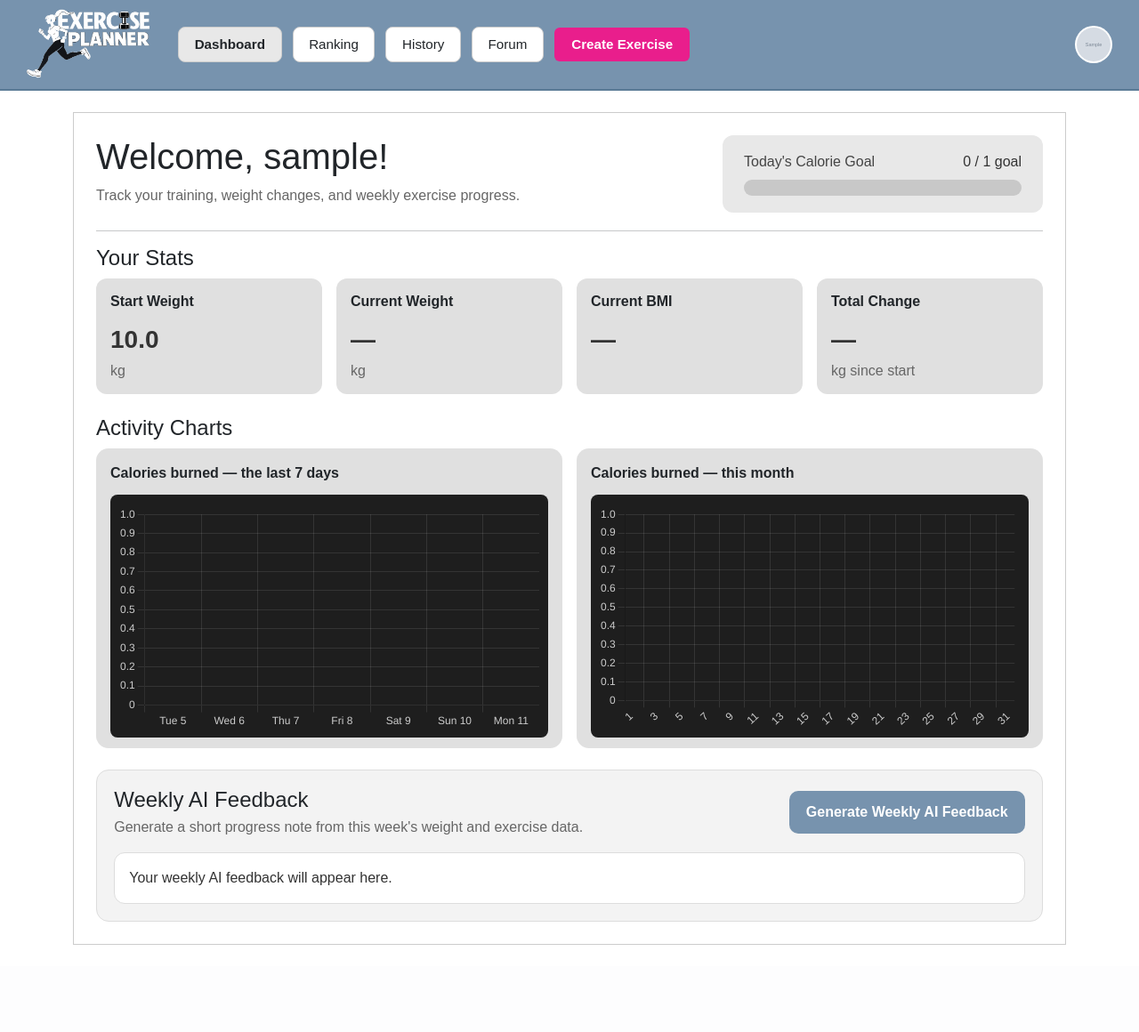
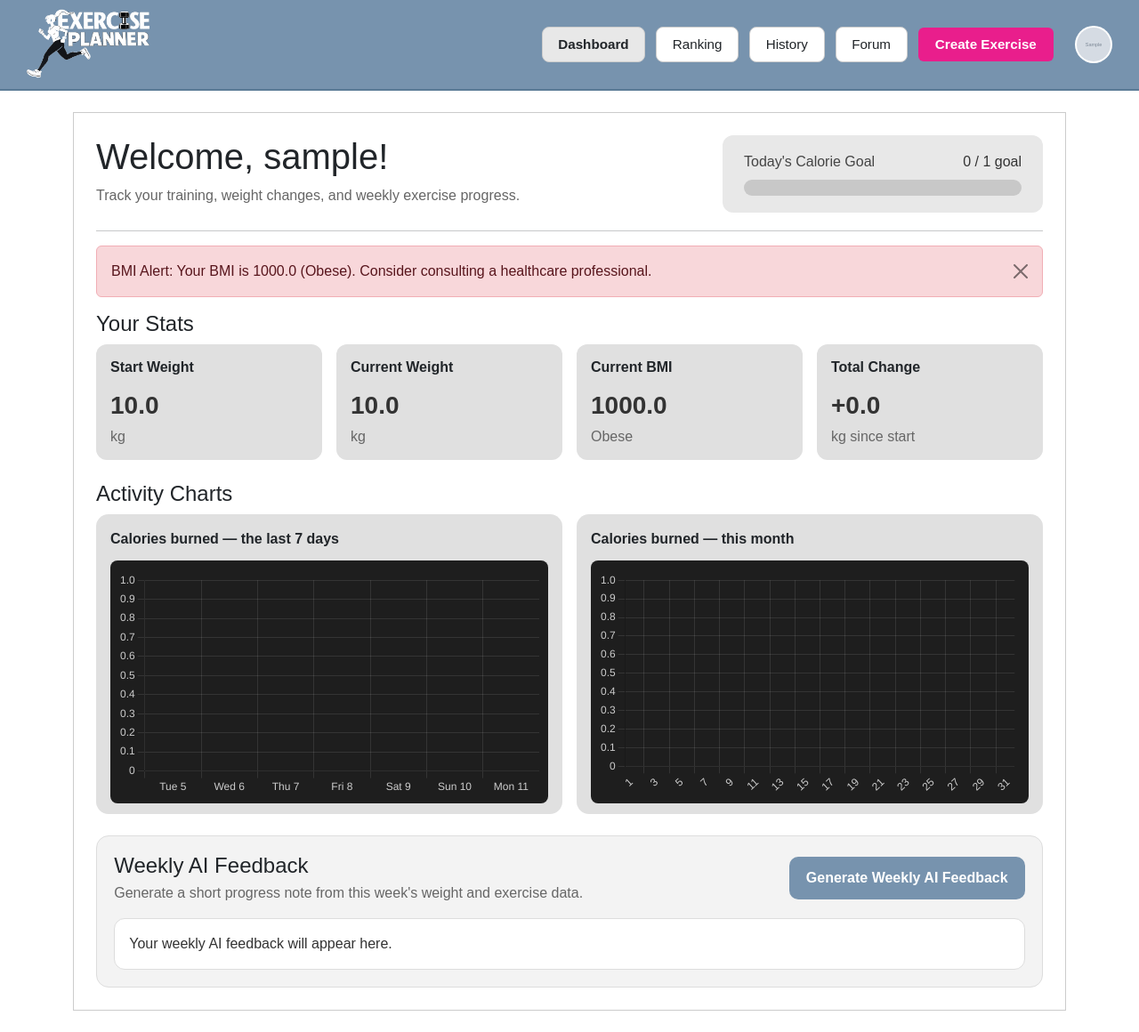
Before and after one commit to nhuntkn/CITS3403-Agile-Web-Development, a Flask app: page /dashboard in a window 1280 px wide. Shown: the whole page at 89% size. Before the commit the page ends 1062 px from the top, so only its background shows below. Run offline with Flask 3, Linux system fonts and the light colour scheme; a user stored in the database is signed in; tables that the repository leaves empty hold one stand-in row (values such as "Sample post"); grey boxes marked "Sample" are stand-in pictures.

Commit message:
Fix Dashboard display issues, and navigation bar

```diff
--- a/app.py
+++ b/app.py
@@ -224,6 +224,19 @@ def exercise():
 
         #store the total calories for the full session
         new_session.total_calories = round(total_calories, 2)
+
+        existing_day = db.session.query(
+            db.func.coalesce(db.func.sum(ExerciseSession.total_calories), 0)
+        ).filter(
+            ExerciseSession.user_id == user.id,
+            ExerciseSession.date == date,
+            ExerciseSession.id != new_session.id
+        ).scalar()
+        if existing_day + total_calories > 10000:
+            db.session.rollback()
+            return render_template("exercise.html", exercise_data=exercise_data,
+                                   username=current_user.username,
+                                   error="Daily calorie total cannot exceed 10,000 kcal")
 
         #save everything to the database
         db.session.commit()
@@ -478,7 +491,9 @@ def account():
     sessions = ExerciseSession.query.filter_by(user_id=user.id).all()
     total_calories = round(sum(s.total_calories for s in sessions),2)
     total_sessions = len(sessions)
-    bmi = round(user.weight/((user.height/100)**2),2) if user.weight and user.height else None
+    last_session = max(sessions, key=lambda s: s.date) if sessions else None
+    current_weight = last_session.current_weight if last_session else user.weight
+    bmi = round(user.weight/((user.height/100)**2),2) if current_weight and user.height else None
 
     if request.method == "POST":
         form = request.form.get("form_type")
@@ -559,6 +574,7 @@ def account():
         bmi=bmi,
         total_calories=total_calories,
         total_sessions=total_sessions,
+        current_weight=current_weight,
         current_date=current_date.today().isoformat()
     )
 
--- a/static/css/style.css
+++ b/static/css/style.css
@@ -53,7 +53,7 @@ body {
 
 .ep-nav-link:hover {
   color: #212529;
-  background: #f0f0f0;
+  background: #c5c4c4;
 }
 
 .ep-nav-link.active {
@@ -134,7 +134,12 @@ body {
 }
 
 .ep-nav-link.create-btn:hover {
-  background: #c91679;
+  background: #a81265;
+}
+
+.ep-nav-link.create-btn.active {
+  background: #128d2c;
+  font-weight: 700;
 }
 
 /* ── Page layout ─────────────────────────────────────────── */
--- a/templates/account.html
+++ b/templates/account.html
@@ -69,7 +69,7 @@
 
 <div class="col-md-6 mb-3">
 <div class="info-label">Weight</div>
-<div class="info-value">{{ user.weight }} kg</div>
+<div class="info-value">{{ current_weight }} kg</div>
 </div>
 
 <div class="col-md-6 mb-3">
--- a/templates/dashboard.html
+++ b/templates/dashboard.html
@@ -5,6 +5,8 @@
 {% block head %}
   <!-- Chart.js -->
   <script src="https://cdn.jsdelivr.net/npm/chart.js@4.4.2/dist/chart.umd.min.js"></script>
+  <!-- Confetti -->
+  <script src="https://cdn.jsdelivr.net/npm/canvas-confetti@1.9.2/dist/confetti.browser.min.js"></script>
 {% endblock %}
 
 {% block navbar %}
@@ -38,6 +40,9 @@
   </div>
 
   <hr>
+
+  <!-- Alerts -->
+  <div id="alertBox" class="mb-3"></div>
 
   <!-- 4 Metric cards -->
   <h4>Your Stats</h4>
@@ -120,24 +125,26 @@
 
     //Metric cards
     const startWeight = {{start_weight | tojson}};
+    const userHeight = {{user_height | tojson}};
 
     const sorted = [...sessions].sort((a, b) => a.date.localeCompare(b.date));
     const last = sorted[sorted.length - 1];
+    const currentWeight = last ? last.current_weight : startWeight;
 
     if (startWeight !== null) {
       document.getElementById("startWeight").textContent = startWeight.toFixed(1);
     }
-    if (last) {
-      document.getElementById('currentWeight').textContent =last.current_weight.toFixed(1);
+
+    if (currentWeight !== null) {
+      document.getElementById('currentWeight').textContent = currentWeight.toFixed(1);
       if (startWeight !== null) {
-        const change = last.current_weight - startWeight;
+        const change = currentWeight - startWeight;
         document.getElementById('totalChanges').textContent =
           (change >= 0 ? "+" : "") + change.toFixed(1);
       }
-      const userHeight = {{ user_height | tojson}};
       if (userHeight) {
         const heightM = userHeight / 100;
-        const bmi = last.current_weight / (heightM * heightM);
+        const bmi = currentWeight / (heightM * heightM);
         document.getElementById("currentBMI").textContent = bmi.toFixed(1);
 
         let category = "";
@@ -146,6 +153,33 @@
         else if (bmi < 30)  category = "Overweight";
         else                category = "Obese";
         document.getElementById("bmiCategory").textContent = category;
+      }
+    }
+
+    //Notifications
+    const alerts = [];
+
+    if (currentWeight !== null && userHeight) {
+      const heightM = userHeight / 100;
+      const bmi = currentWeight / (heightM * heightM);
+      if (bmi < 18.5)
+        alerts.push({ cls: "warning", msg: `BMI Alert: Your BMI is ${bmi.toFixed(1)} (Underweight). Consider consulting a healthcare professional.` });
+      else if (bmi >= 30)
+        alerts.push({ cls: "danger",  msg: `BMI Alert: Your BMI is ${bmi.toFixed(1)} (Obese). Consider consulting a healthcare professional.` });
+      else if (bmi >= 25)
+        alerts.push({ cls: "warning", msg: `BMI Alert: Your BMI is ${bmi.toFixed(1)} (Overweight). Consider consulting a healthcare professional.` });
+    }
+
+    if (sorted.length >= 2) {
+      const now = new Date();
+      const cutoff = new Date(now.getTime() - 7 * 24 * 60 * 60 * 1000);
+      const cutoffStr = `${cutoff.getFullYear()}-${String(cutoff.getMonth()+1).padStart(2,'0')}-${String(cutoff.getDate()).padStart(2,'0')}`;
+      const older = sorted.filter(s => s.date <= cutoffStr);
+      if (older.length > 0) {
+        const refWeight = older[older.length - 1].current_weight;
+        const change = currentWeight - refWeight;
+        if (Math.abs(change) > 1)
+          alerts.push({ cls: "warning", msg: `Weight Alert: You have ${change < 0 ? "lost" : "gained"} ${Math.abs(change).toFixed(1)} kg in the last 7 days.` });
       }
     }
 
@@ -160,10 +194,24 @@
 
     const GOAL = {{ calorie_goal | tojson }};
     const pct = Math.min(100, (todayKcal / GOAL) * 100);
-    document.getElementById("goalCount").textContent = `${Math.round(todayKcal)} / ${GOAL} goal`;
+    document.getElementById("goalCount").textContent = `${Math.round(Math.min(todayKcal, GOAL))} / ${GOAL} goal`;
     const bar = document.getElementById("calorieBar");
     bar.style.width = pct + "%";
     bar.setAttribute("aria-valuenow", pct);
+
+    if (todayKcal >= GOAL) {
+      confetti({ particleCount: 150, spread: 70, origin: { y: 0.6 } });
+      alerts.push({ cls: "success", msg: `🎉 Goal reached! You've burned ${Math.round(todayKcal)} kcal today — you hit your daily goal!` });
+    }
+
+    const alertBox = document.getElementById("alertBox");
+    alerts.forEach(a => {
+      const div = document.createElement("div");
+      div.className = `alert alert-${a.cls} alert-dismissible fade show`;
+      div.setAttribute("role", "alert");
+      div.innerHTML = `${a.msg}<button type="button" class="btn-close" data-bs-dismiss="alert"></button>`;
+      alertBox.appendChild(div);
+    });
 
     //Weekly chart
     const weekDays = [];
--- a/templates/navbar.html
+++ b/templates/navbar.html
@@ -2,12 +2,12 @@
     <a href = "{{url_for('dashboard')}}" class = "ep-brand">
         <img src = "{{url_for('static', filename = 'images/logo.png')}}" alt = "EP">
     </a>
+    <div class = "ep-nav-spacer"></div>
     <a href = "{{url_for('dashboard')}}" class = "ep-nav-link {{'active' if request.endpoint == 'dashboard'}}">Dashboard</a>
     <a href = "{{url_for('ranking')}}" class = "ep-nav-link {{'active' if request.endpoint == 'ranking'}}">Ranking</a>
     <a href = "{{url_for('history')}}" class = "ep-nav-link {{'active' if request.endpoint == 'history'}}">History</a>
     <a href = "{{url_for('forum')}}" class = "ep-nav-link {{'active' if request.endpoint == 'forum'}}">Forum</a>
     <a href = "{{url_for('exercise')}}" class = "ep-nav-link create-btn {{'active' if request.endpoint == 'exercise'}}">Create Exercise</a>
-    <div class = "ep-nav-spacer"></div>
     <div class = "ep-user-menu">
         <div class="ep-user-avatar">
             {% if current_user.avatar %}
```
